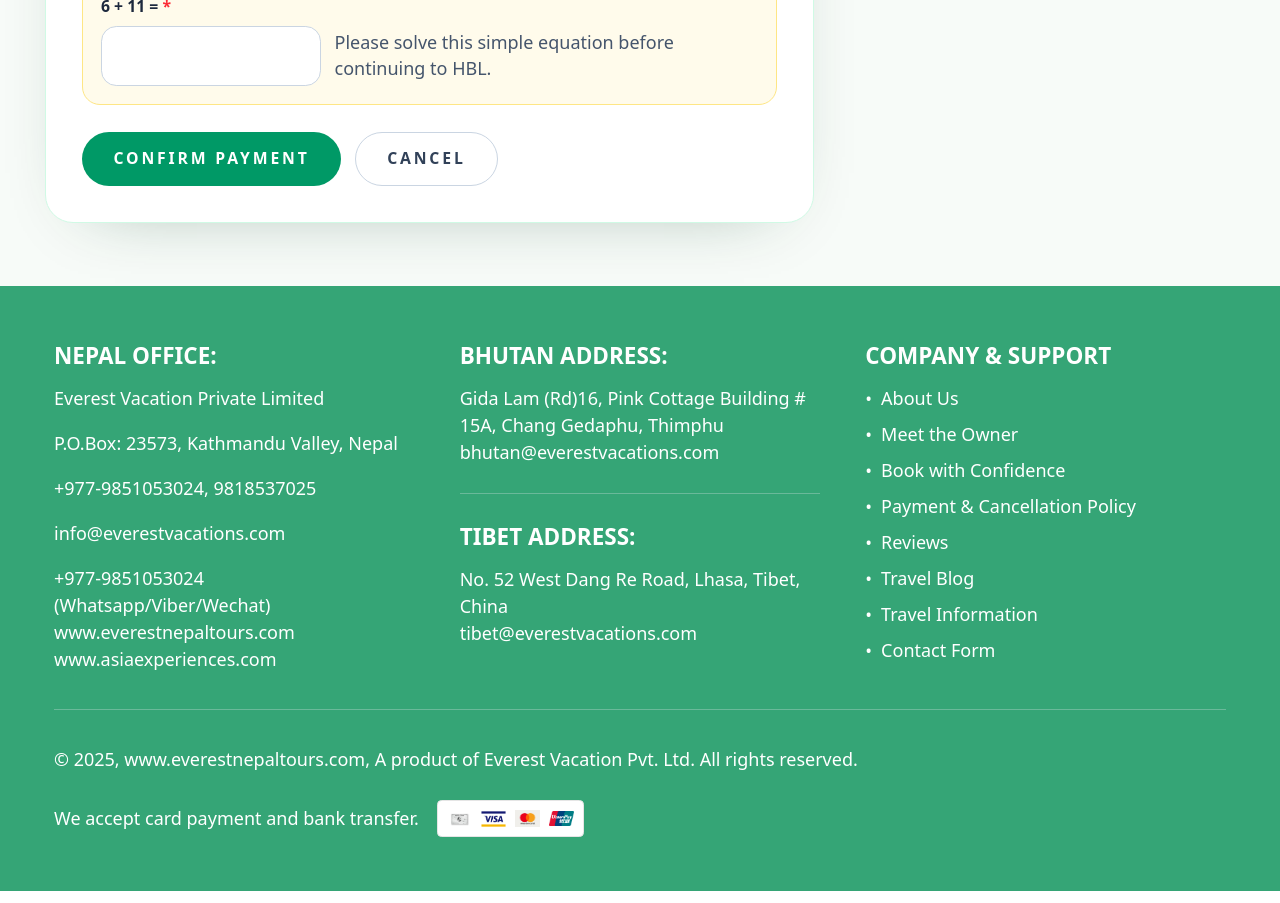
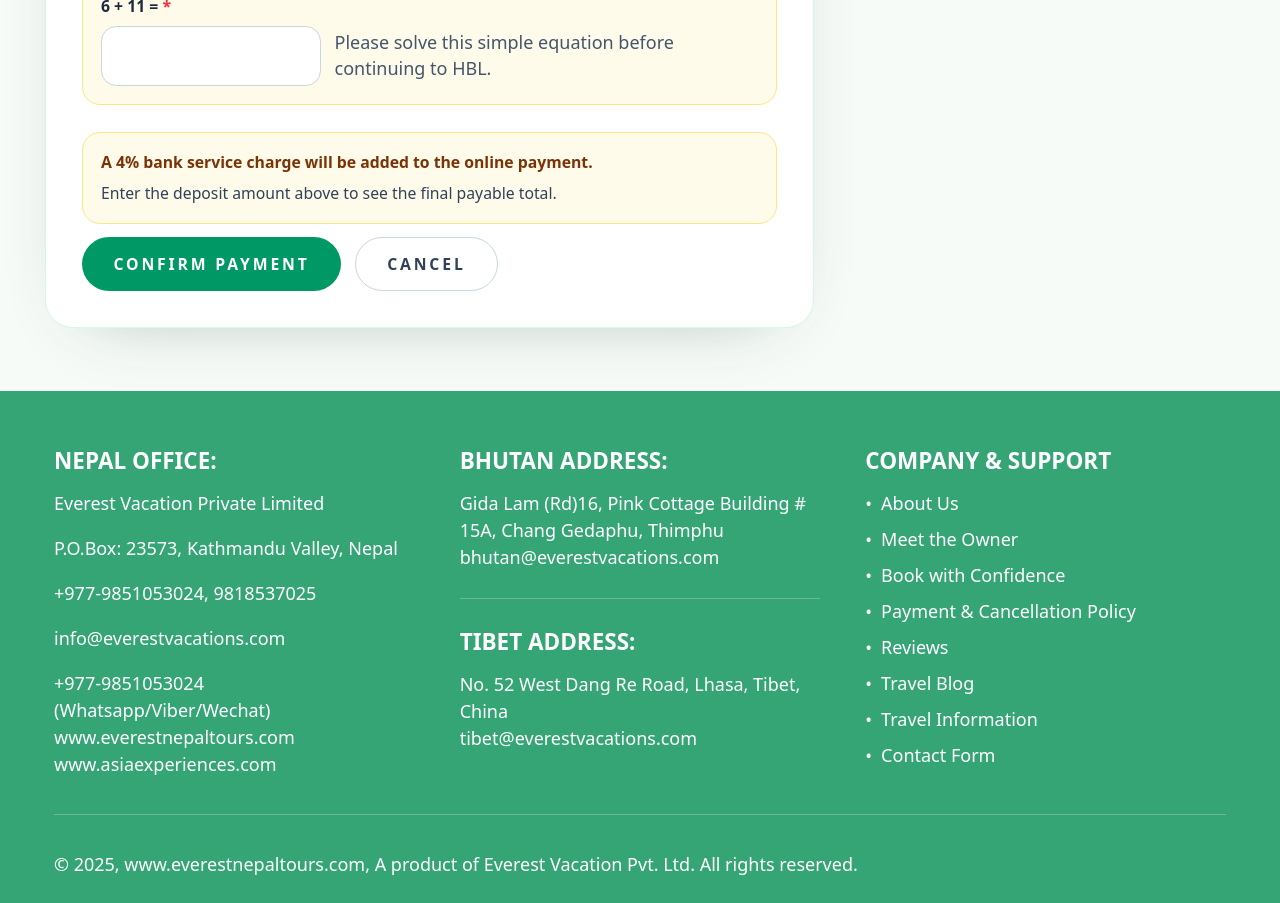
Before and after one commit to NitishBagale/everestnepaltours-staging, a Next.js app in the folder client/: page /online-booking in a window 1280 px wide. Shown: the part 1320-2223 px from the top of the page. Built offline with nearby package versions, Linux system fonts and the light colour scheme; no server answers; a web font is replaced by a local one.

Commit message:
Add online booking bank service charge notice

```diff
--- a/client/src/app/(main)/online-booking/OnlineBookingClient.jsx
+++ b/client/src/app/(main)/online-booking/OnlineBookingClient.jsx
@@ -27,6 +27,8 @@ const initialFormState = {
   captchaResult: "",
 };
 
+const BANK_SERVICE_CHARGE_RATE = 0.04;
+
 export default function OnlineBookingClient() {
   const searchParams = useSearchParams();
   const [formData, setFormData] = useState(initialFormState);
@@ -51,6 +53,16 @@ export default function OnlineBookingClient() {
     }
     return null;
   }, [searchParams]);
+
+  const parsedDepositAmount = Number(formData.depositAmount || 0);
+  const hasValidDepositAmount =
+    Number.isFinite(parsedDepositAmount) && parsedDepositAmount > 0;
+  const bankServiceCharge = hasValidDepositAmount
+    ? parsedDepositAmount * BANK_SERVICE_CHARGE_RATE
+    : 0;
+  const totalPayableAmount = hasValidDepositAmount
+    ? parsedDepositAmount + bankServiceCharge
+    : 0;
 
   React.useEffect(() => {
     setCaptcha(makeCaptcha());
@@ -105,7 +117,7 @@ export default function OnlineBookingClient() {
       }
 
       const paymentPageURL = await requestHblPaymentPage({
-        amount: formData.depositAmount,
+        amount: totalPayableAmount.toFixed(2),
         bookingRef,
       });
 
@@ -274,6 +286,24 @@ export default function OnlineBookingClient() {
               </div>
 
               <div className="flex flex-wrap gap-3">
+                <div className="w-full rounded-2xl border border-amber-200 bg-amber-50 px-4 py-4 text-sm text-amber-900">
+                  <p className="font-semibold">
+                    A 4% bank service charge will be added to the online payment.
+                  </p>
+                  {hasValidDepositAmount ? (
+                    <p className="mt-2 text-slate-700">
+                      Deposit Amount: <span className="font-semibold">${parsedDepositAmount.toFixed(2)}</span>
+                      {" · "}
+                      Bank Service Charge: <span className="font-semibold">${bankServiceCharge.toFixed(2)}</span>
+                      {" · "}
+                      Total Payable: <span className="font-semibold">${totalPayableAmount.toFixed(2)}</span>
+                    </p>
+                  ) : (
+                    <p className="mt-2 text-slate-700">
+                      Enter the deposit amount above to see the final payable total.
+                    </p>
+                  )}
+                </div>
                 <button
                   type="submit"
                   disabled={isSubmitting}
```
